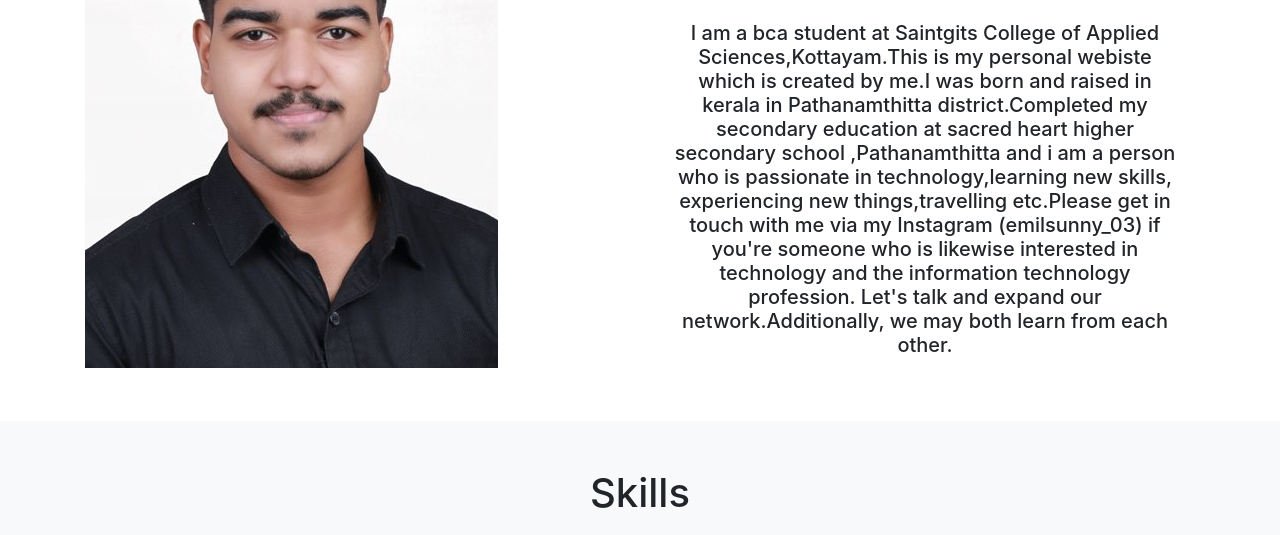
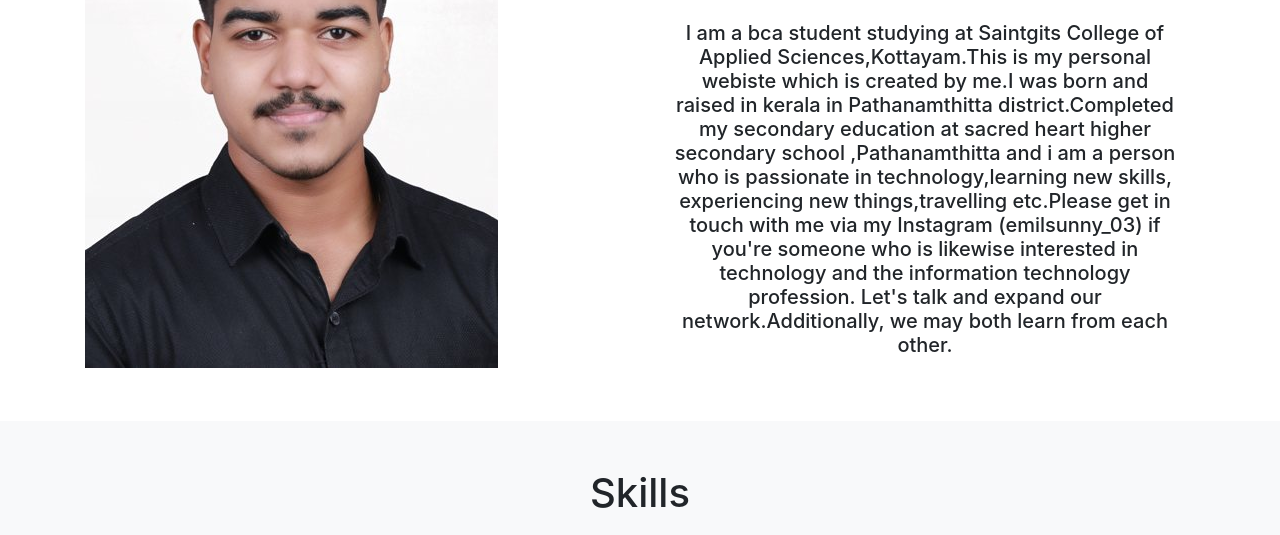
Before and after one commit to emilsunny03/emilsunny, a plain HTML site: page index.html in a window 1280 px wide. Shown: the part 265-800 px from the top of the page. Drawn offline with nearby package versions, Linux system fonts and the light colour scheme.

Commit message:
added studying
added a word studying

```diff
--- a/index.html
+++ b/index.html
@@ -58,7 +58,7 @@
           </div>
           <div class="col-md-6 p-3 "  >
             <h1 class="p-5 text-bold " style="color:orangered;font-weight: bolder;">Hi,I'm Emil</h1>
-            <h5 class="text-center  p-3">I am a bca  student at Saintgits College of Applied Sciences,Kottayam.This is my
+            <h5 class="text-center  p-3">I am a bca  student studying at Saintgits College of Applied Sciences,Kottayam.This is my
               personal webiste which is created by me.I was born and raised
               in kerala in Pathanamthitta district.Completed my secondary education
               at sacred heart higher secondary school ,Pathanamthitta and i am a person who
```
